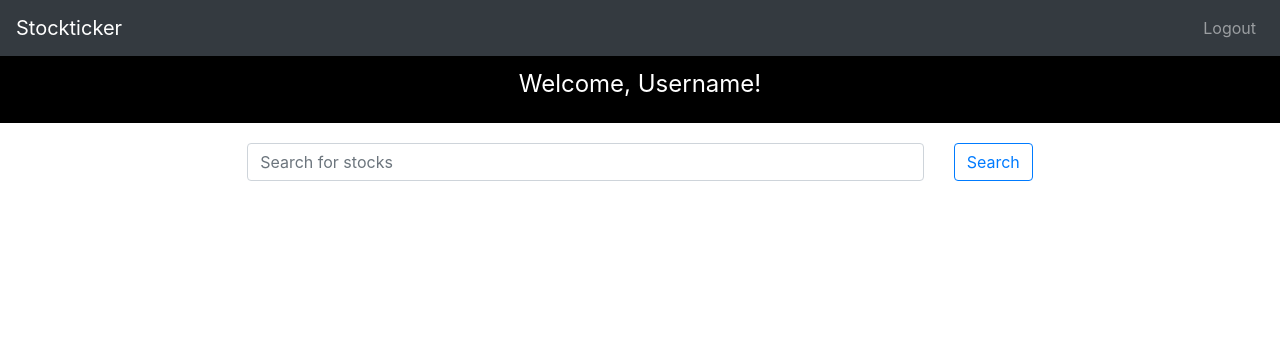
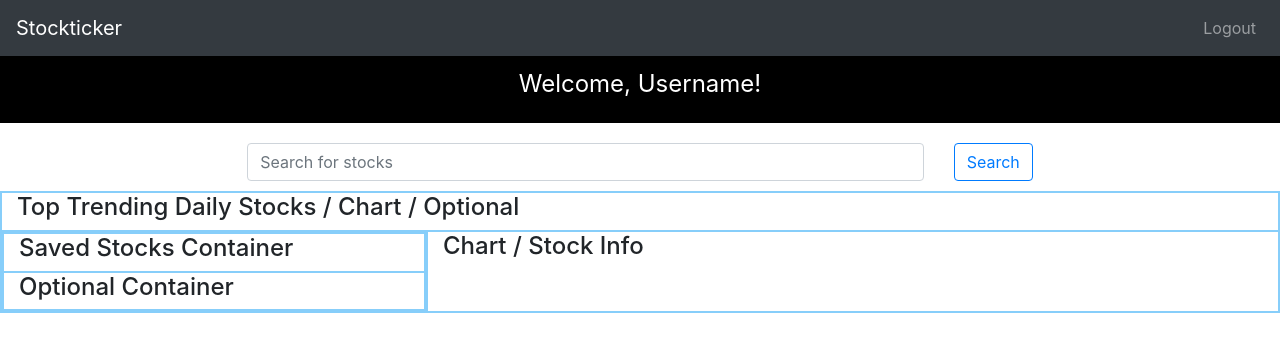
Before and after one commit to michaelanthonyyy/stockticker, a React (Create React App) app in the folder stockticker/client/: page / in a window 1280 px wide. Shown: the top 352 px of the page. Built offline with nearby package versions, Linux system fonts and the light colour scheme.

Commit message:
Update Stocks.js

```diff
--- a/stockticker/client/src/components/Stocks.js
+++ b/stockticker/client/src/components/Stocks.js
@@ -1,7 +1,29 @@
 import React from "react";
 
 const Stocks = () => {
-  return <div></div>;
+  return (
+    <div>
+      <div className="row">
+        <div className="col col-12">
+          <h4>Top Trending Daily Stocks / Chart / Optional </h4>
+        </div>
+
+        <div className="col col-4">
+          <div className="row">
+            <div className="col col-12">
+              <h4>Saved Stocks Container</h4>
+            </div>
+            <div className="col">
+              <h4>Optional Container</h4>
+            </div>
+          </div>
+        </div>
+        <div className="col col-8">
+          <h4>Chart / Stock Info</h4>
+        </div>
+      </div>
+    </div>
+  );
 };
 
 export default Stocks;
```
